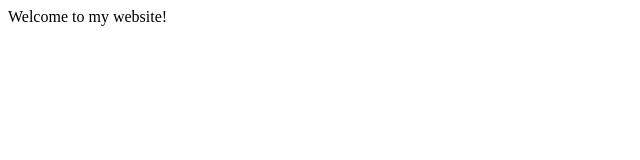
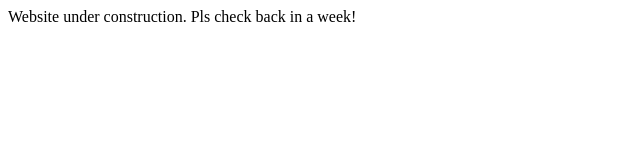
Before and after one commit to bsrinivasan93/bsrinivasan93.github.io, a plain HTML site: page index.html in a window 1280 px wide. Shown: the whole page, without its empty margins (0-640 px from the left). Drawn offline with Linux system fonts and the light colour scheme.

Commit message:
update msg

```diff
--- a/index.html
+++ b/index.html
@@ -3,6 +3,6 @@
     <title>Balaji Srinivasan</title>
   </head>
   <body>
-    Welcome to my website!
+    Website under construction. Pls check back in a week!
   </body>
 </html>
```
